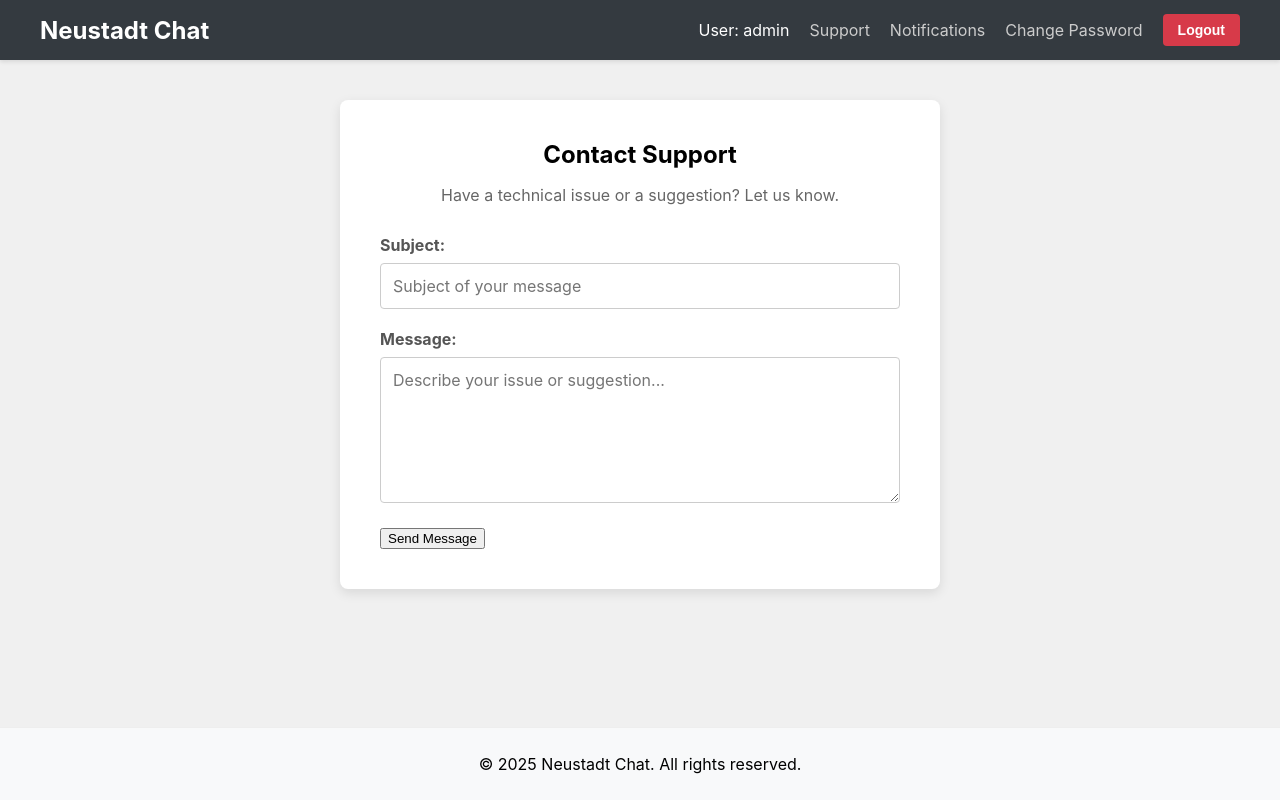
After one commit to Mysaktom/django-chat-app, a Django app: page /support/ in a window 1280 px wide. The commit adds this page. Run offline with Django 5.2, Linux system fonts and the light colour scheme; a user stored in the database is signed in.

Commit message:
Přidání podpory

```diff
--- /dev/null
+++ b/chat/forms.py
@@ -0,0 +1,10 @@
+from django import forms
+
+class SupportForm(forms.Form):
+    subject = forms.CharField(
+        max_length=100,
+        widget=forms.TextInput(attrs={'placeholder': 'Subject of your message'})
+    )
+    message = forms.CharField(
+        widget=forms.Textarea(attrs={'placeholder': 'Describe your issue or suggestion...', 'rows': 6})
+    )
--- /dev/null
+++ b/chat/static/chat/support.css
@@ -0,0 +1,60 @@
+/* chat/static/chat/support.css */
+
+.support-container {
+    width: 100%;
+    max-width: 600px;
+    background-color: white;
+    padding: 40px;
+    border-radius: 8px;
+    box-shadow: 0 4px 12px rgba(0,0,0,0.1);
+}
+
+.support-container h2 {
+    text-align: center;
+    margin-top: 0;
+    margin-bottom: 15px;
+}
+
+.support-container p.description {
+    text-align: center;
+    color: #666;
+    margin-bottom: 30px;
+}
+
+.support-container form {
+    text-align: left;
+}
+
+.support-container form p {
+    margin-bottom: 20px;
+}
+
+.support-container form label {
+    display: block;
+    font-weight: bold;
+    margin-bottom: 8px;
+    color: #555;
+}
+
+.support-container input,
+.support-container textarea {
+    width: 100%;
+    padding: 12px;
+    border: 1px solid #ccc;
+    border-radius: 4px;
+    font-size: 16px;
+    font-family: inherit;
+    transition: border-color 0.2s, box-shadow 0.2s;
+}
+
+.support-container input:focus,
+.support-container textarea:focus {
+    outline: none;
+    border-color: #007bff;
+    box-shadow: 0 0 0 3px rgba(0, 123, 255, 0.25);
+}
+
+.support-container textarea {
+    resize: vertical;
+    min-height: 120px;
+}
--- a/chat/templates/chat/base.html
+++ b/chat/templates/chat/base.html
@@ -19,10 +19,12 @@
                     <span class="nav-room-name">Room: <b>{{ room_name }}</b></span>
                 {% endif %}
                 <span>User: {{ user.username }}</span>
+                <a href="{% url 'support-page' %}" class="nav-link">Support</a> <!-- Odkaz na stránku podpory -->
                 <a href="{% url 'notification-settings' %}" class="nav-link">Notifications</a> <!-- Odkaz na nastavení notifikací -->
                 <a href="{% url 'password-change' %}" class="nav-link">Change Password</a>
                 <form method="post" action="{% url 'logout' %}" class="logout-form">
-                    {% csrf_token %}
+
+                {% csrf_token %}
                     <button type="submit" class="logout-button">Logout</button>
                 </form>
             {% endif %}
--- /dev/null
+++ b/chat/templates/chat/support_page.html
@@ -0,0 +1,19 @@
+{% extends 'chat/base.html' %}
+{% load static %}
+
+{% block extra_head %}
+    <link rel="stylesheet" href="{% static 'chat/support.css' %}">
+{% endblock %}
+
+{% block content %}
+<div class="support-container">
+    <h2>Contact Support</h2>
+    <p class="description">Have a technical issue or a suggestion? Let us know.</p>
+
+    <form method="post">
+        {% csrf_token %}
+        {{ form.as_p }}
+        <button type="submit" class="btn-action">Send Message</button>
+    </form>
+</div>
+{% endblock %}
--- a/chat/urls.py
+++ b/chat/urls.py
@@ -33,4 +33,7 @@ urlpatterns = [
     path('save-canvas/<str:room_name>/', views.save_canvas, name='save-canvas'),
     # Nastavení notifikací
     path('notifications/settings/', views.notification_settings, name='notification-settings'),
+    # Cesty pro podporu
+    path('support/', views.support_page, name='support-page'),
+    path('support/sent/', views.support_sent, name='support-sent'),
 ]
--- a/chat/views.py
+++ b/chat/views.py
@@ -5,6 +5,9 @@ from .models import Room, Message
 from django.http import JsonResponse
 from django.views.decorators.http import require_POST
 import json
+from django.shortcuts import render, redirect
+from django.core.mail import send_mail
+from .forms import SupportForm
 
 @login_required
 def room_selection(request):
@@ -49,3 +52,31 @@ def save_canvas(request, room_name):
 @login_required
 def notification_settings(request):
     return render(request, 'chat/notification_settings.html')
+
+@login_required
+def support_page(request):
+    if request.method == 'POST':
+        form = SupportForm(request.POST)
+        if form.is_valid():
+            subject = form.cleaned_data['subject']
+            message = form.cleaned_data['message']
+            user_email = request.user.email or 'noreply@chatapp.com' # Výchozí, pokud uživatel nemá email
+
+            # Sestavení zprávy a odeslání
+            full_message = f"Message from: {request.user.username} ({user_email})\n\n{message}"
+            send_mail(
+                f'Support Request: {subject}', # Předmět
+                full_message, # Zpráva
+                'support@neustadt-chat.onrender.com', # Odesílatel (může být cokoliv)
+                ['tomastrefny05@gmail.com'], # Můj email pro příjem podpory
+                fail_silently=False, # Pokud dojde k chybě, Django ji vyhodí
+            )
+            return redirect('support-sent')
+    else:
+        form = SupportForm()
+
+    return render(request, 'chat/support_page.html', {'form': form})
+
+@login_required
+def support_sent(request):
+    return render(request, 'chat/support_sent.html')
```
Also changed, not shown: chat/templates/chat/support_sent.html (added, +16 -0 lines), chat_projekt/settings.py (+12 -3 lines).
